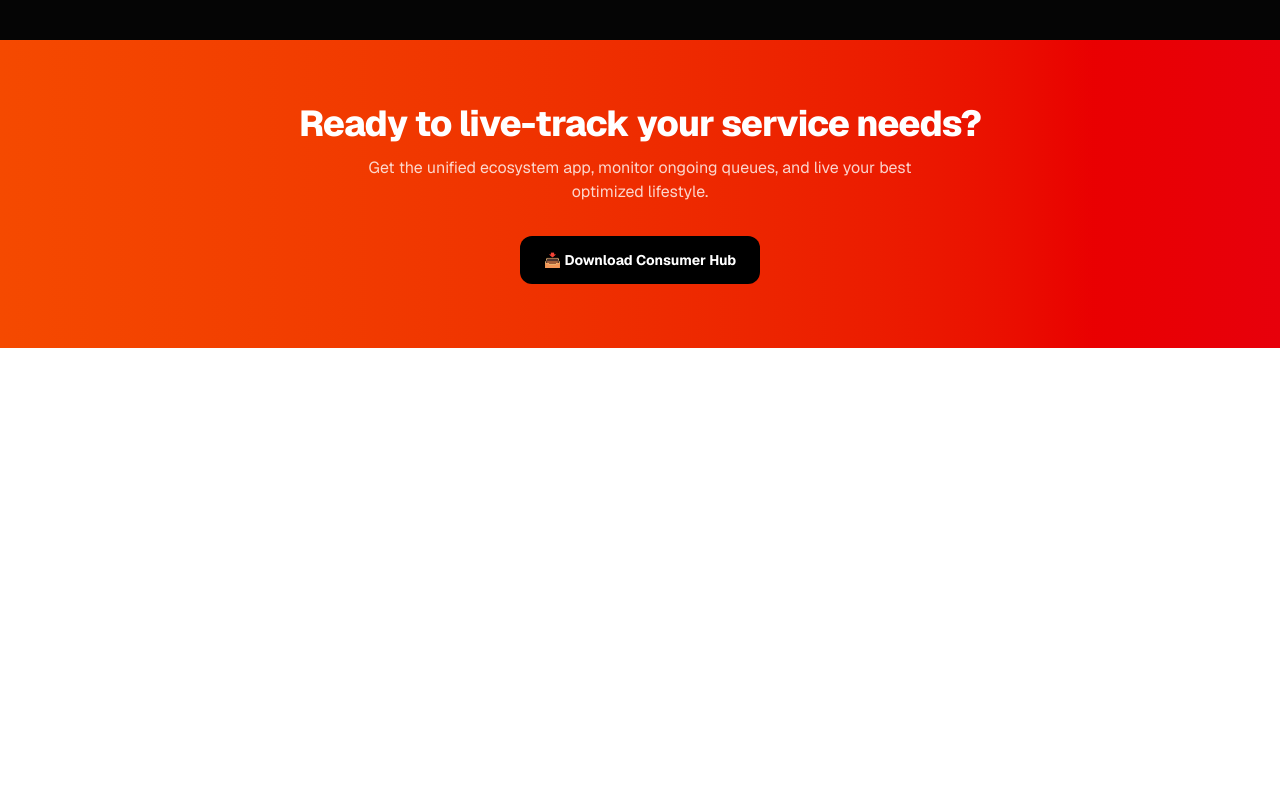
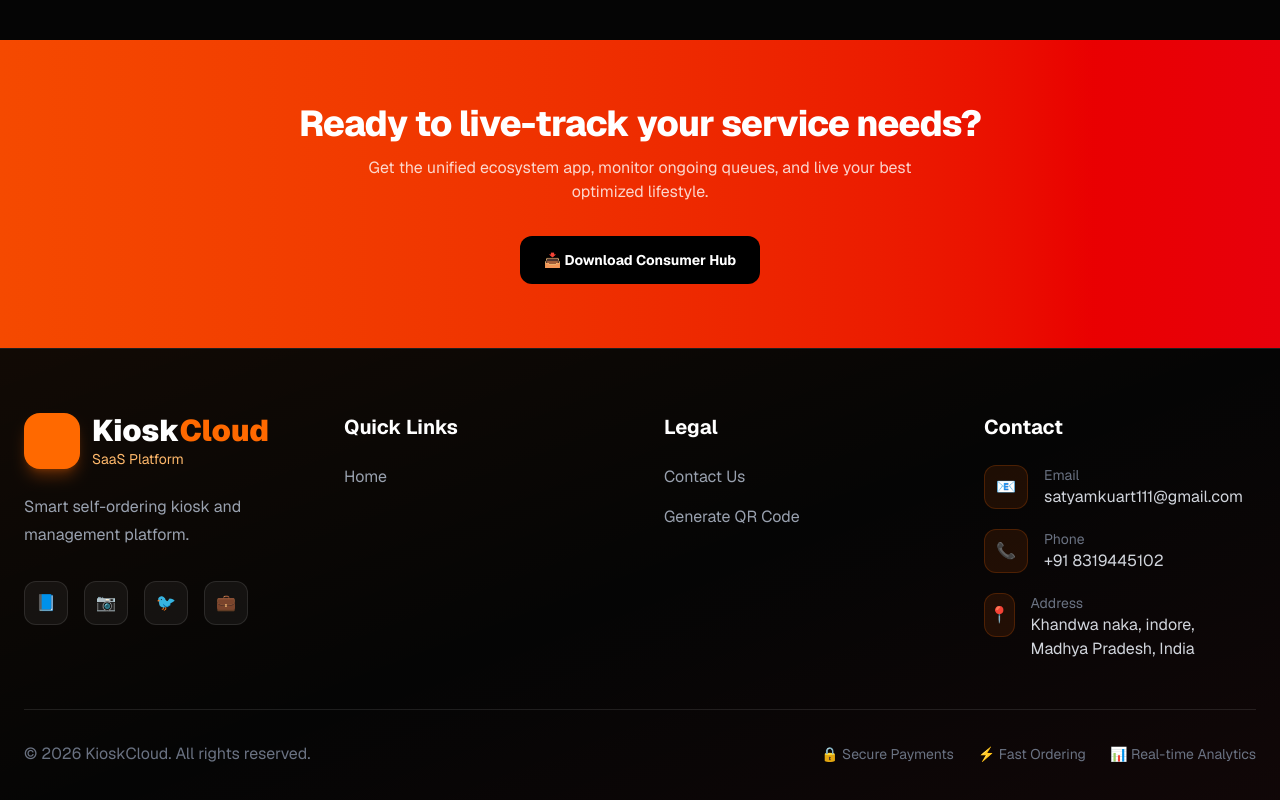
Before and after one commit to satyam-hi/kiosk-cloud, a Next.js app: page / in a window 1280 px wide. Shown: the part 3435-4235 px from the top of the page. Before the commit the page ends 3783 px from the top, so only its background shows below. Built offline with nearby package versions, Linux system fonts and the light colour scheme.

Commit message:
site map added

```diff
--- a/app/component/footer/page.jsx
+++ b/app/component/footer/page.jsx
@@ -0,0 +1,273 @@
+import Link from "next/link";
+
+export default function Footer(){
+    return(<>
+       <footer className="relative border-t border-white/10 bg-[#050505] overflow-hidden">
+
+            {/* Background Glow */}
+            <div className="absolute inset-0 bg-gradient-to-br from-orange-500/5 via-transparent to-red-500/5 pointer-events-none" />
+
+            <div className="max-w-7xl mx-auto px-6 py-16 relative z-10">
+
+              {/* TOP SECTION */}
+              <div className="grid lg:grid-cols-4 md:grid-cols-2 gap-12 pb-12 border-b border-white/10">
+
+                {/* BRAND */}
+                <div>
+
+                  <div className="flex items-center gap-3">
+
+                    <div className="w-14 h-14 rounded-2xl bg-orange-500 flex items-center justify-center text-2xl shadow-lg shadow-orange-500/30">
+
+                    </div>
+
+                    <div>
+                      <h2 className="text-3xl font-black text-white">
+                        Kiosk<span className="text-orange-500">Cloud</span>
+                      </h2>
+
+                      <p className="text-sm text-orange-300">
+                         SaaS Platform
+                      </p>
+                    </div>
+
+                  </div>
+
+                  <p className="text-gray-400 mt-6 leading-7">
+                    Smart self-ordering kiosk and  management platform.
+                  </p>
+
+                  {/* SOCIAL */}
+                  <div className="flex gap-4 mt-8">
+
+                    <a
+                      href="#"
+                      className="w-11 h-11 rounded-xl bg-white/5 border border-white/10 hover:bg-orange-500 hover:border-orange-500 transition flex items-center justify-center"
+                    >
+                      📘
+                    </a>
+
+                    <a
+                      href="#"
+                      className="w-11 h-11 rounded-xl bg-white/5 border border-white/10 hover:bg-orange-500 hover:border-orange-500 transition flex items-center justify-center"
+                    >
+                      📷
+                    </a>
+
+                    <a
+                      href="#"
+                      className="w-11 h-11 rounded-xl bg-white/5 border border-white/10 hover:bg-orange-500 hover:border-orange-500 transition flex items-center justify-center"
+                    >
+                      🐦
+                    </a>
+
+                    <a
+                      href="#"
+                      className="w-11 h-11 rounded-xl bg-white/5 border border-white/10 hover:bg-orange-500 hover:border-orange-500 transition flex items-center justify-center"
+                    >
+                      💼
+                    </a>
+
+                  </div>
+
+                </div>
+
+                {/* QUICK LINKS */}
+                <div>
+
+                  <h3 className="text-xl font-bold mb-6 text-white">
+                    Quick Links
+                  </h3>
+
+                  <div className="flex flex-col gap-4">
+
+                    <Link
+                      href="/"
+                      className="text-gray-400 hover:text-orange-400 transition"
+                    >
+                      Home
+                    </Link>
+{/*
+                    <Link
+                      href="/about"
+                      className="text-gray-400 hover:text-orange-400 transition"
+                    >
+                      About Us
+                    </Link>
+
+                    <Link
+                      href="/pricing"
+                      className="text-gray-400 hover:text-orange-400 transition"
+                    >
+                      Pricing
+                    </Link>
+
+                    <Link
+                      href="/faq"
+                      className="text-gray-400 hover:text-orange-400 transition"
+                    >
+                      FAQ
+                    </Link>
+
+                    <Link
+                      href="/support"
+                      className="text-gray-400 hover:text-orange-400 transition"
+                    >
+                      Support
+                    </Link> */}
+
+                  </div>
+
+                </div>
+
+                {/* LEGAL */}
+                <div>
+
+                  <h3 className="text-xl font-bold mb-6 text-white">
+                    Legal
+                  </h3>
+
+                  <div className="flex flex-col gap-4">
+{/*
+                    <Link
+                      href="/privacy-policy"
+                      className="text-gray-400 hover:text-orange-400 transition"
+                    >
+                      Privacy Policy
+                    </Link>
+
+                    <Link
+                      href="/terms-and-conditions"
+                      className="text-gray-400 hover:text-orange-400 transition"
+                    >
+                      Terms & Conditions
+                    </Link>
+
+                    <Link
+                      href="/refund-policy"
+                      className="text-gray-400 hover:text-orange-400 transition"
+                    >
+                      Refund Policy
+                    </Link>
+
+                    <Link
+                      href="/shipping-policy"
+                      className="text-gray-400 hover:text-orange-400 transition"
+                    >
+                      Shipping Policy
+                    </Link> */}
+
+                    <Link
+                      href="https://afrontselfbuty.vercel.app/contact"
+                      className="text-gray-400 hover:text-orange-400 transition"
+                    >
+                      Contact Us
+                    </Link>
+
+                     <a href="https://images-eight-weld.vercel.app/index2.html" target="_blank" rel="noopener noreferrer"  className="text-gray-400 hover:text-orange-400 transition">
+                      Generate QR Code
+                    </a>
+
+                  </div>
+
+                </div>
+
+                {/* CONTACT INFO */}
+                <div>
+
+                  <h3 className="text-xl font-bold mb-6 text-white">
+                    Contact
+                  </h3>
+
+                  <div className="space-y-5">
+
+                    <div className="flex items-start gap-4">
+
+                      <div className="w-11 h-11 rounded-xl bg-orange-500/10 border border-orange-500/20 flex items-center justify-center">
+                        📧
+                      </div>
+
+                      <div>
+                        <p className="text-gray-500 text-sm">
+                          Email
+                        </p>
+
+                        <p className="text-gray-300">
+                          satyamkuart111@gmail.com
+                        </p>
+                      </div>
+
+                    </div>
+
+                    <div className="flex items-start gap-4">
+
+                      <div className="w-11 h-11 rounded-xl bg-orange-500/10 border border-orange-500/20 flex items-center justify-center">
+                        📞
+                      </div>
+
+                      <div>
+                        <p className="text-gray-500 text-sm">
+                          Phone
+                        </p>
+
+                        <p className="text-gray-300">
+                          +91 8319445102
+                        </p>
+                      </div>
+
+                    </div>
+
+                    <div className="flex items-start gap-4">
+
+                      <div className="w-11 h-11 rounded-xl bg-orange-500/10 border border-orange-500/20 flex items-center justify-center">
+                        📍
+                      </div>
+
+                      <div>
+                        <p className="text-gray-500 text-sm">
+                          Address
+                        </p>
+
+                        <p className="text-gray-300 leading-6">
+                          Khandwa naka,  indore, Madhya Pradesh, India
+                        </p>
+                      </div>
+
+                    </div>
+
+                  </div>
+
+                </div>
+
+              </div>
+
+              {/* BOTTOM */}
+              <div className="pt-8 flex flex-col md:flex-row justify-between items-center gap-5">
+
+                <p className="text-gray-500 text-center md:text-left">
+                  © 2026 KioskCloud. All rights reserved.
+                </p>
+
+                <div className="flex flex-wrap items-center gap-6 text-sm">
+
+                  <span className="text-gray-500">
+                    🔒 Secure Payments
+                  </span>
+
+                  <span className="text-gray-500">
+                    ⚡ Fast Ordering
+                  </span>
+
+                  <span className="text-gray-500">
+                    📊 Real-time Analytics
+                  </span>
+
+                </div>
+
+              </div>
+
+            </div>
+
+          </footer>
+    </>)
+}
--- a/app/page.tsx
+++ b/app/page.tsx
@@ -1,5 +1,5 @@
 import Link from "next/link";
-// import Footer from "@/app/component/web/footer";
+import Footer from "@/app/component/footer/page";
 
 export default function KioskCloudMainPage() {
   const segments = [
@@ -247,7 +247,7 @@
       </section>
 
       {/* FOOTER */}
-      {/* <Footer /> */}
+      <Footer />
     </main>
   );
 }
```
